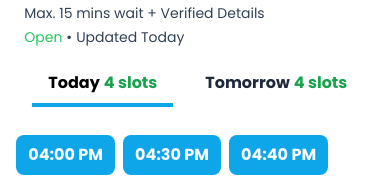
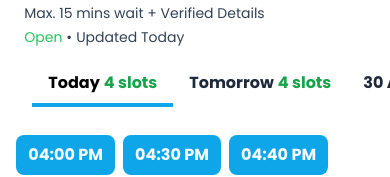
Before and after one commit to rajyavardhanbithale/practo-assignment, a Next.js app: page / in a window 390 px wide. Shown: the part 597-774 px from the top of the page. Built offline with nearby package versions, Linux system fonts and the light colour scheme.

Commit message:
responsive 5

```diff
--- a/app/components/Appointments/TimeSlot.tsx
+++ b/app/components/Appointments/TimeSlot.tsx
@@ -24,16 +24,17 @@ export default function TimeSlot() {
         {
             day: "30 Aug",
             slot: 4,
-            time: ["03:00 PM", "03:30 PM", "03:40 PM", "03:00 PM"]
+            time: ["03:00 PM", "03:30 PM", "03:40 PM", "04:00 PM"]
         },
     ];
 
     return (
         <div className="flex flex-col gap-5 pb-4 sm:max-w-[450px] max-w-sm">
-            <div className="flex space-x-4 overflow-x-auto sm:overflow-hidden pb-2 sm:justify-center">
+            <div className="flex space-x-4 overflow-x-auto pb-2 sm:justify-center">
                 <span className="hidden sm:flex items-center">
                     <RiArrowLeftSLine className="text-2xl" />
                 </span>
+                <div className="flex flex-nowrap">
                     {slots.map((slot, index) => (
                         <div
                             key={index}
@@ -52,10 +53,10 @@ export default function TimeSlot() {
                             </div>
                         </div>
                     ))}
+                </div>
                 <span className="hidden sm:flex items-center">
                     <RiArrowRightSLine className="text-2xl" />
                 </span>
-
             </div>
             <div className="flex flex-wrap gap-2">
                 {slots[selectedIndex].time.map((time, index) => (
```
Lines whose indentation alone changed are shown as unchanged.
